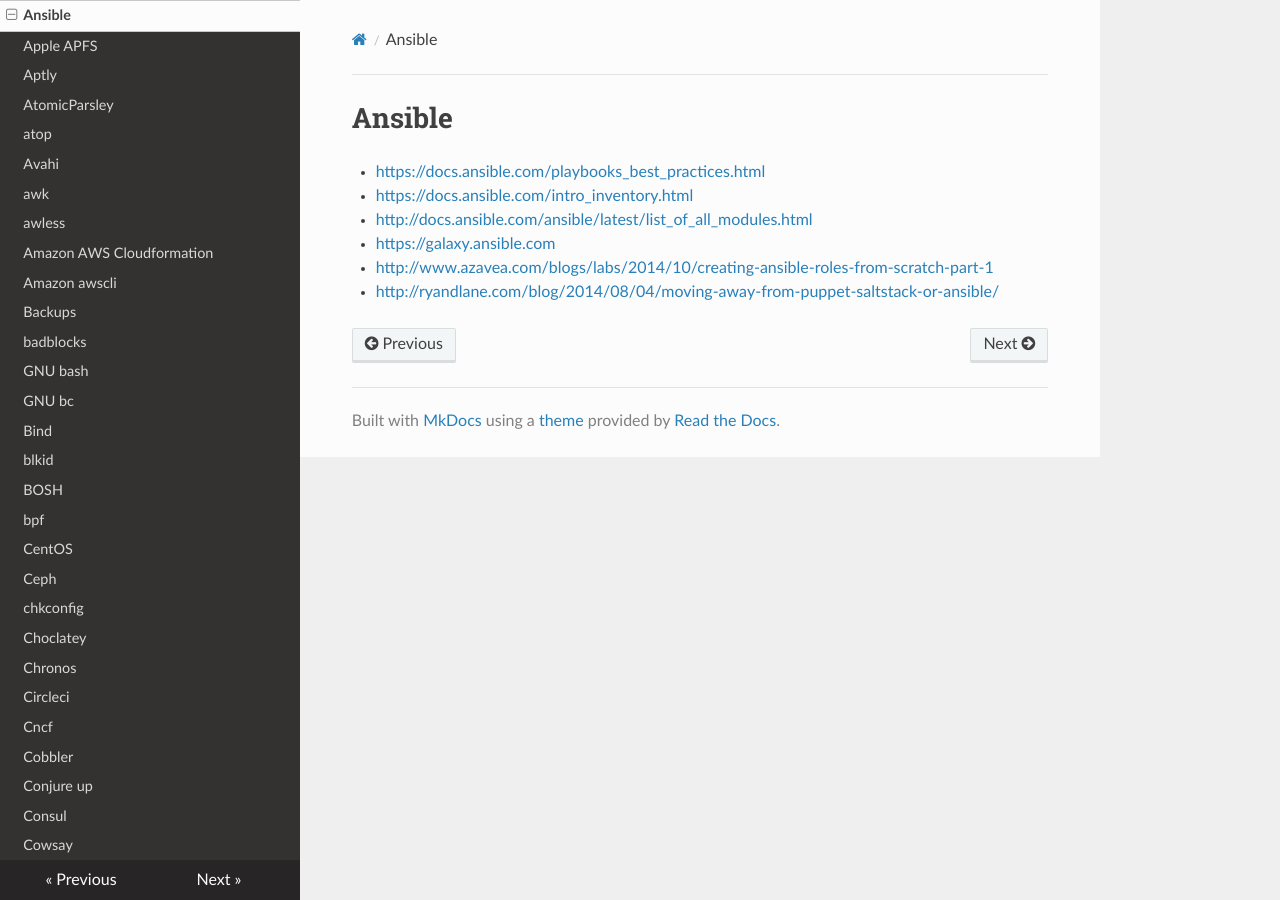
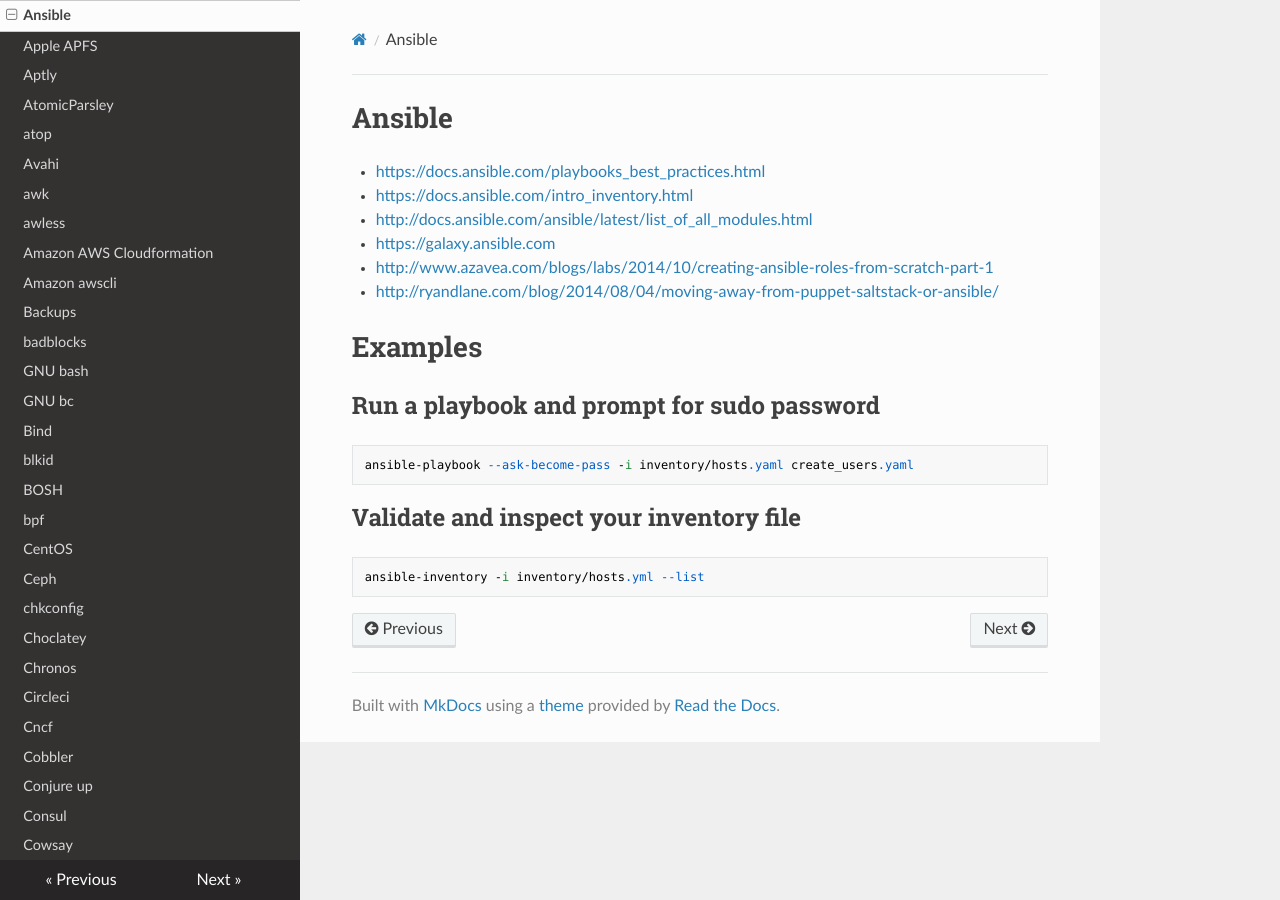
Before and after one commit to lando-cal/tech-notes, an MkDocs documentation site: the page built from docs/ansible.md, in a window 1280 px wide. Built offline with MkDocs 1.6.1, drawn with Linux system fonts in a browser that asks for light colours; nearby versions of some CDN libraries.

Commit message:
Add examples

````diff
--- a/docs/ansible.md
+++ b/docs/ansible.md
@@ -6,3 +6,17 @@
 - <https://galaxy.ansible.com>
 - <http://www.azavea.com/blogs/labs/2014/10/creating-ansible-roles-from-scratch-part-1>
 - <http://ryandlane.com/blog/2014/08/04/moving-away-from-puppet-saltstack-or-ansible/>
+
+# Examples
+
+## Run a playbook and prompt for sudo password
+
+```
+ansible-playbook --ask-become-pass -i inventory/hosts.yaml create_users.yaml
+```
+
+## Validate and inspect your inventory file
+
+```
+ansible-inventory -i inventory/hosts.yml --list
+```
````
